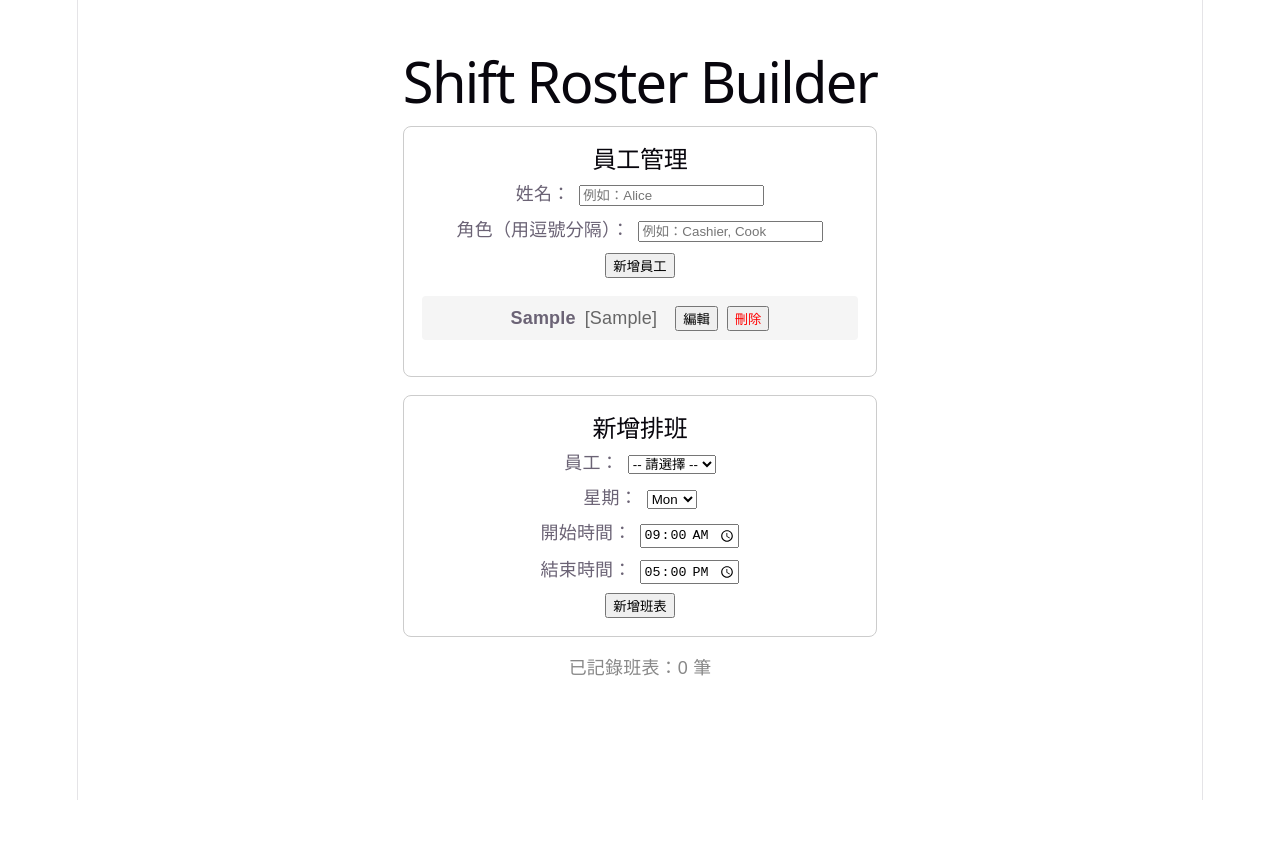
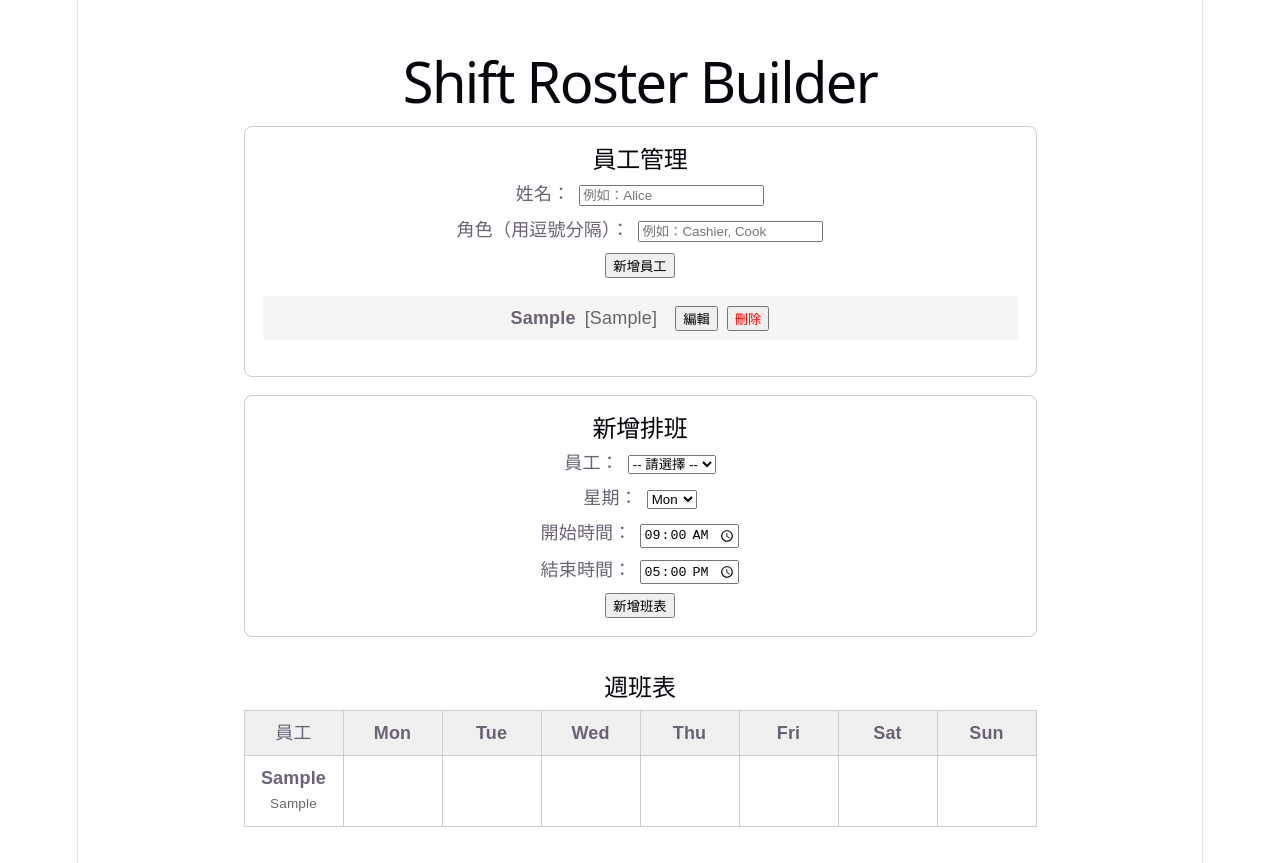
Before and after one commit to wernerchn/shift-roster-builder, a React (Vite) app: page / in a window 1280 px wide. Both pictures are taken after typing "Sample", "Sample" into the empty fields and a click on the button "新增員工". Before the commit the page ends 800 px from the top, so only its background shows below. Built offline with nearby package versions, Linux system fonts and the light colour scheme.

Commit message:
feat: add weekly grid display

```diff
--- a/src/App.jsx
+++ b/src/App.jsx
@@ -1,6 +1,7 @@
 import { useState } from 'react';
 import EmployeePanel from './components/EmployeePanel';
 import ShiftForm from './components/ShiftForm';
+import WeekGrid from './components/WeekGrid';
 
 function App() {
   const [employees, setEmployees] = useState([]);
@@ -26,7 +27,7 @@ function App() {
   };
 
   return (
-    <div style={{ padding: '2rem', fontFamily: 'sans-serif', maxWidth: '900px', margin: '0 auto' }}>
+    <div style={{ padding: '2rem', fontFamily: 'sans-serif', maxWidth: '1100px', margin: '0 auto' }}>
       <h1>Shift Roster Builder</h1>
       <EmployeePanel
         employees={employees}
@@ -38,9 +39,10 @@ function App() {
         employees={employees}
         onAddShift={handleAddShift}
       />
-      <p style={{ color: '#888', marginTop: '1rem' }}>
-        已記錄班表：{shifts.length} 筆
-      </p>
+      <WeekGrid
+        employees={employees}
+        shifts={shifts}
+      />
     </div>
   );
 }
--- /dev/null
+++ b/src/components/WeekGrid.jsx
@@ -0,0 +1,77 @@
+const DAYS = ['Mon', 'Tue', 'Wed', 'Thu', 'Fri', 'Sat', 'Sun'];
+
+function WeekGrid({ employees, shifts }) {
+  return (
+    <div style={{ marginTop: '2rem', overflowX: 'auto' }}>
+      <h2>週班表</h2>
+      <table style={{ borderCollapse: 'collapse', width: '100%', minWidth: '600px' }}>
+        <thead>
+          <tr>
+            <th style={thStyle}>員工</th>
+            {DAYS.map(day => (
+              <th key={day} style={thStyle}>{day}</th>
+            ))}
+          </tr>
+        </thead>
+        <tbody>
+          {employees.map(emp => (
+            <tr key={emp.id}>
+              <td style={tdStyle}>
+                <strong>{emp.name}</strong>
+                <div style={{ fontSize: '0.75rem', color: '#666' }}>
+                  {emp.roles.join(', ')}
+                </div>
+              </td>
+              {DAYS.map(day => {
+                const dayShifts = shifts.filter(
+                  s => s.employeeId === emp.id && s.day === day
+                );
+                return (
+                  <td key={day} style={tdStyle}>
+                    {dayShifts.map(shift => (
+                      <div key={shift.id} style={shiftTagStyle}>
+                        {shift.startTime}–{shift.endTime}
+                      </div>
+                    ))}
+                  </td>
+                );
+              })}
+            </tr>
+          ))}
+          {employees.length === 0 && (
+            <tr>
+              <td colSpan={8} style={{ textAlign: 'center', padding: '1rem', color: '#aaa' }}>
+                尚未新增員工
+              </td>
+            </tr>
+          )}
+        </tbody>
+      </table>
+    </div>
+  );
+}
+
+const thStyle = {
+  border: '1px solid #ccc',
+  padding: '0.5rem 1rem',
+  background: '#f0f0f0',
+  textAlign: 'center',
+};
+
+const tdStyle = {
+  border: '1px solid #ccc',
+  padding: '0.5rem',
+  verticalAlign: 'top',
+  minWidth: '80px',
+};
+
+const shiftTagStyle = {
+  background: '#4a90e2',
+  color: 'white',
+  borderRadius: '4px',
+  padding: '2px 6px',
+  fontSize: '0.8rem',
+  marginBottom: '2px',
+};
+
+export default WeekGrid;
```
